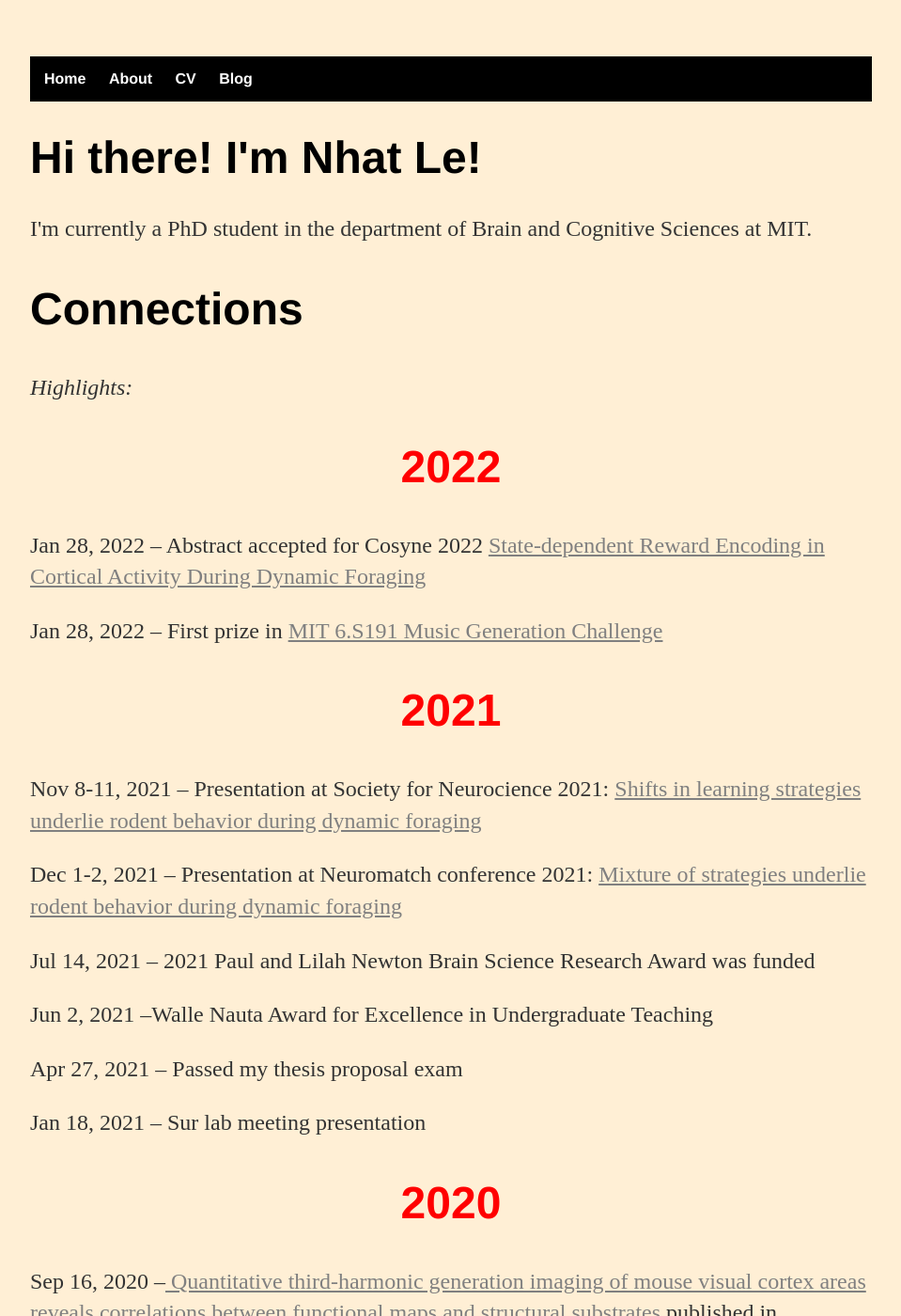
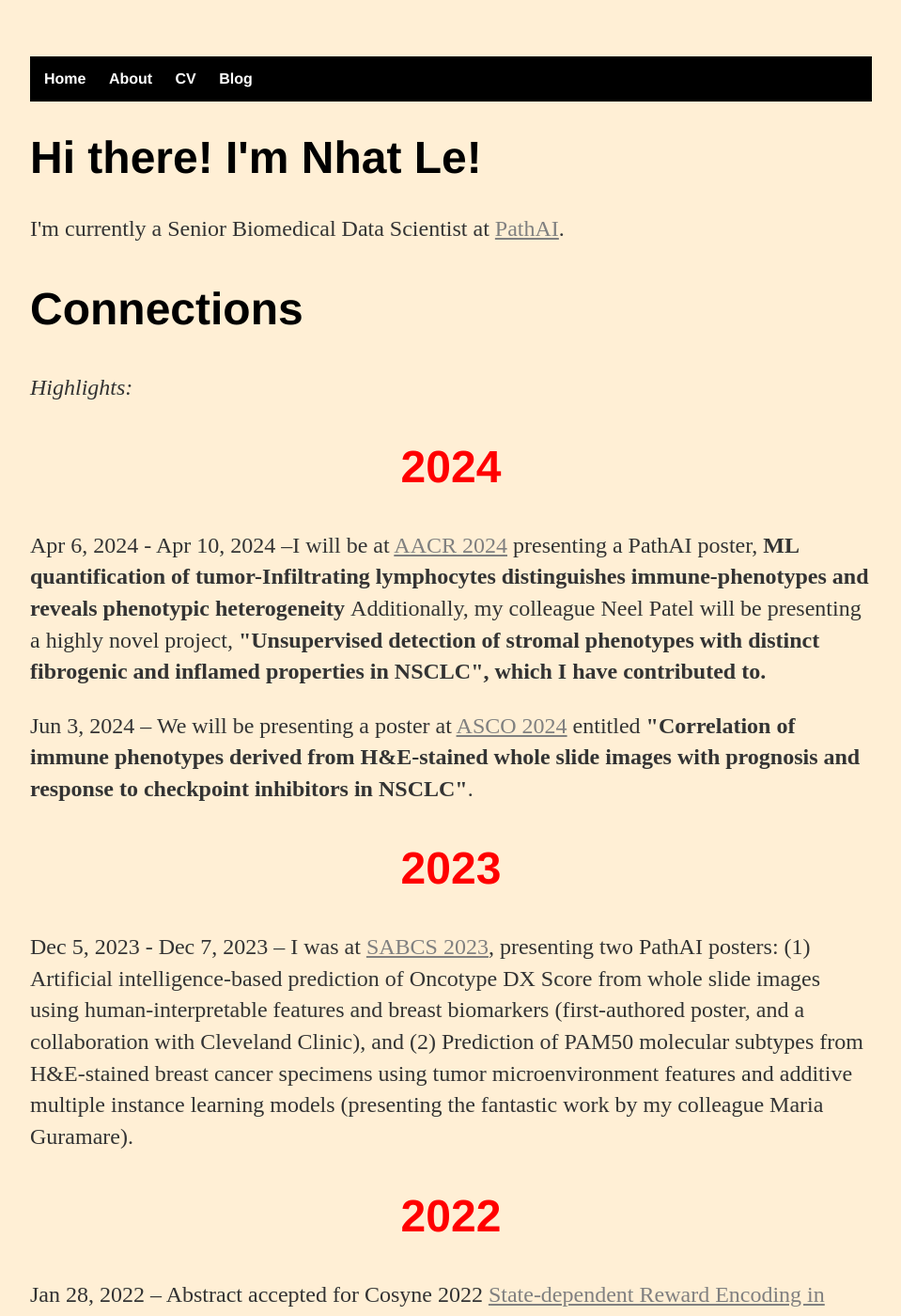
Before and after one commit to nhat-le/nhat-le.github.io, a Jekyll site: the page built from index.html, in a window 1280 px wide and 1400 px high. Shown: the whole window at 94% size, without its empty margins (160-1119 px from the left). Built offline with Jekyll 4.4.1, drawn with Linux system fonts in a browser that asks for light colours.

Commit message:
updated index page

```diff
--- a/about/index.html
+++ b/about/index.html
@@ -8,7 +8,7 @@ title: About me
   <p> I am currently a Senior Biomedical Data Scientist at <a href="https://www.pathai.com/">PathAI</a> </p>
 	<p>Before joining PathAI, I obtained a PhD in Neuroscience and Statistics from the department of Brain and Cognitive Sciences at MIT, working at the lab of Prof. Mriganka Sur. My PhD <a href="https://dspace.mit.edu/handle/1721.1/147479">thesis</a> explores the neural circuits that underlie value-guided decision making. </p>
 
-  <p>In my free time, I play soccer, chess and piano</p>
+  <p>In my free time, I enjoy playing the piano, brewing coffee, listening to classical music and going on long walks.</p>
 
-  <p>Email: nmle at mit dot edu</p>
+  <p>Email: nhatmle dot mail at gmail dot com</p>
 </div><!-- /.blurb -->
--- a/index.html
+++ b/index.html
@@ -4,7 +4,7 @@ title: Nhat Le, PhD student
 ---
 <div class="blurb">
 	<h1>Hi there! I'm Nhat Le!</h1>
-        <p>I'm currently a PhD student in the department of Brain and Cognitive Sciences at MIT. </p>
+        <p>I'm currently a Senior Biomedical Data Scientist at <a href="https://www.pathai.com/">PathAI</a>. </p>
 
         <article id="post-25" class="post-25 page type-page status-publish hentry">
 	<header class="entry-header">
@@ -15,6 +15,17 @@ title: Nhat Le, PhD student
 		<p><em>Highlights:</em></p>
 
 
+
+		<h1 style="text-align: center;"><span style="color: #ff0000;"><strong>2024</strong></span></h1>
+		<p> Apr 6, 2024 - Apr 10, 2024 &#8211;I will be at <a href="https://www.aacr.org/meeting/aacr-annual-meeting-2024/">AACR 2024</a> presenting a PathAI poster, <b> ML quantification of tumor-Infiltrating lymphocytes distinguishes immune-phenotypes and reveals phenotypic heterogeneity </b>
+
+		Additionally, my colleague Neel Patel will be presenting a highly novel project, <b>"Unsupervised detection of stromal phenotypes with distinct fibrogenic and inflamed properties in NSCLC", which I have contributed to.</b> </p>
+
+		<p> Jun 3, 2024 &#8211; We will be presenting a poster at <a href="https://conferences.asco.org/am/attend">ASCO 2024</a> entitled <b>"Correlation of immune phenotypes derived from H&E-stained whole slide images with prognosis and response to checkpoint inhibitors in NSCLC"</b>. </p>
+
+
+		<h1 style="text-align: center;"><span style="color: #ff0000;"><strong>2023</strong></span></h1>
+		<p> Dec 5, 2023 - Dec 7, 2023 &#8211; I was at <a href="https://www.sabcs.org/FullProgram">SABCS 2023</a>, presenting two PathAI posters: (1) Artificial intelligence-based prediction of Oncotype DX Score from whole slide images using human-interpretable features and breast biomarkers (first-authored poster, and a collaboration with Cleveland Clinic), and (2) Prediction of PAM50 molecular subtypes from H&E-stained breast cancer specimens using tumor microenvironment features and additive multiple instance learning models (presenting the fantastic work by my colleague Maria Guramare). </p>
 
 		<h1 style="text-align: center;"><span style="color: #ff0000;"><strong>2022</strong></span></h1>
 		<p> Jan 28, 2022 &#8211; Abstract accepted for Cosyne 2022 <a href="files/NhatLe_Cosyne2022_abstract.pdf">
```
